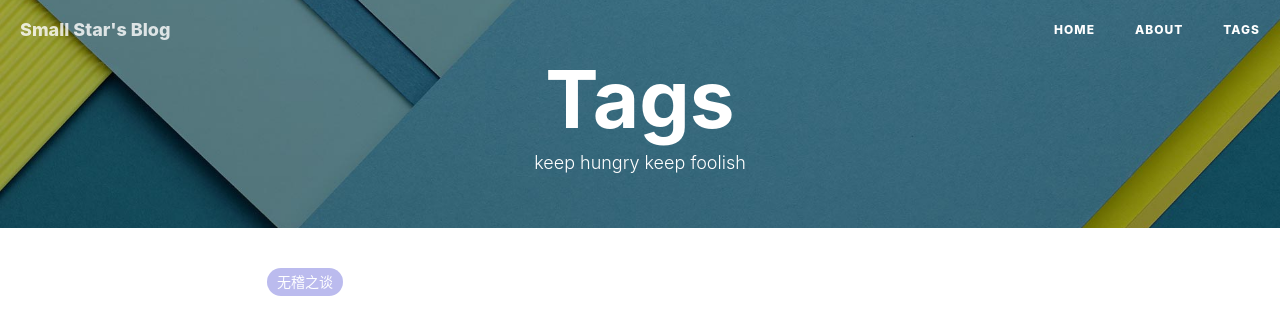
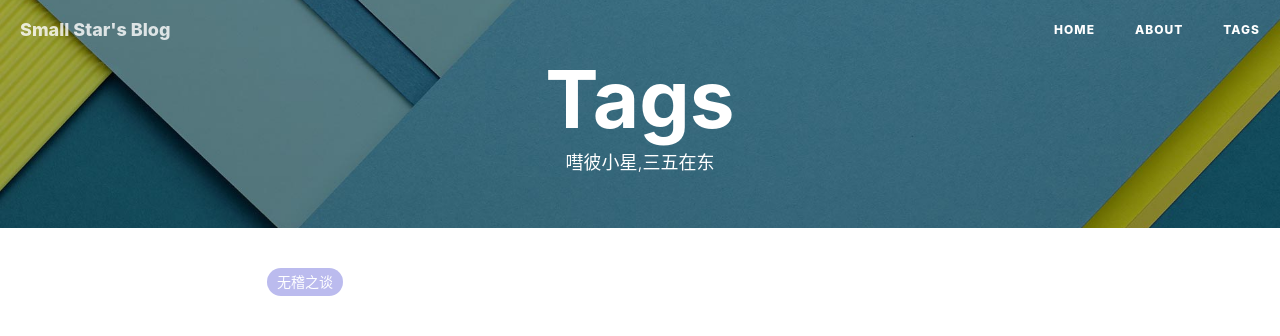
Before and after one commit to smallstar92/smallstar92.github.io, a Jekyll site: the page built from tags.html, in a window 1280 px wide. Shown: the top 336 px of the page. Built offline with Jekyll 4.4.1, drawn with Linux system fonts in a browser that asks for light colours; nearby versions of some CDN libraries; comment, search, counter and statistics services are not loaded.

Commit message:
Update tags.html

```diff
--- a/tags.html
+++ b/tags.html
@@ -1,7 +1,7 @@
 ---
 title: Tags
 layout: default
-description: keep hungry keep foolish
+description: "嘒彼小星,三五在东"
 header-img: "img/tag-bg.jpg"
 ---
 
```
